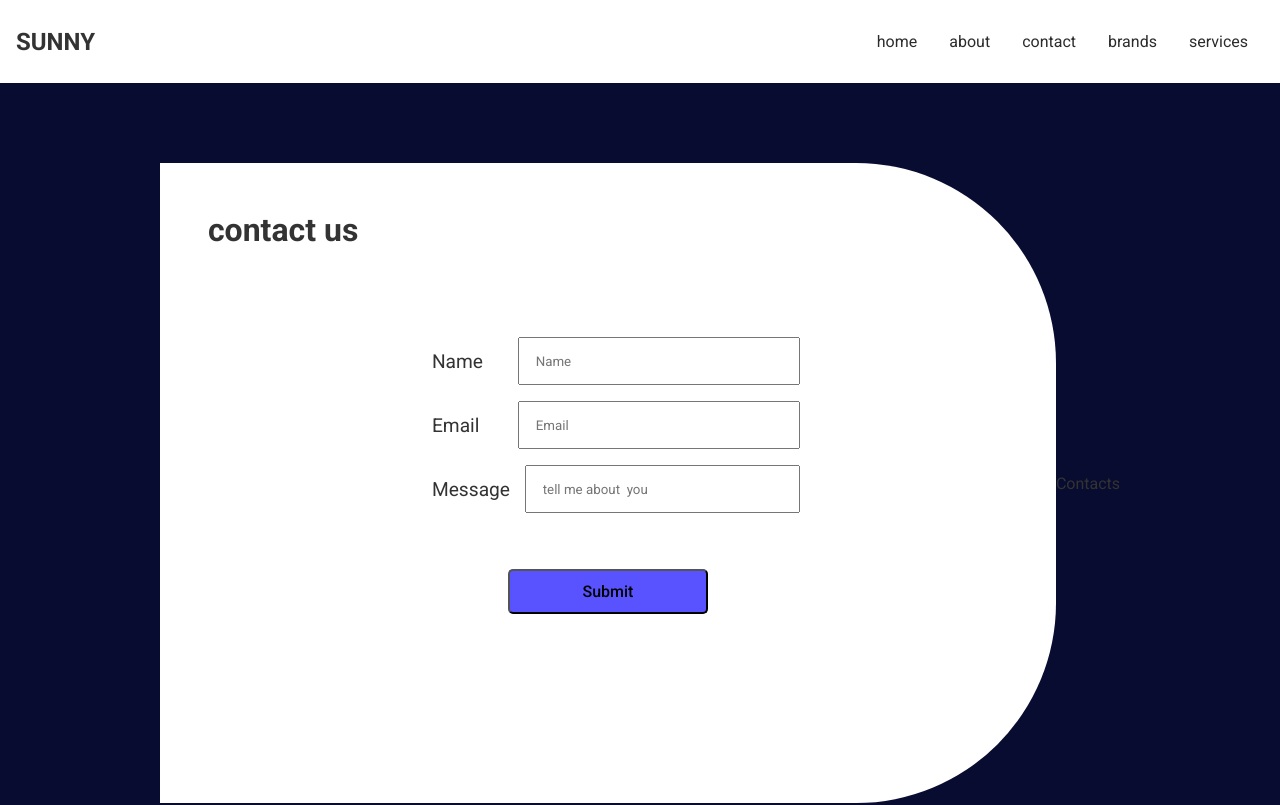
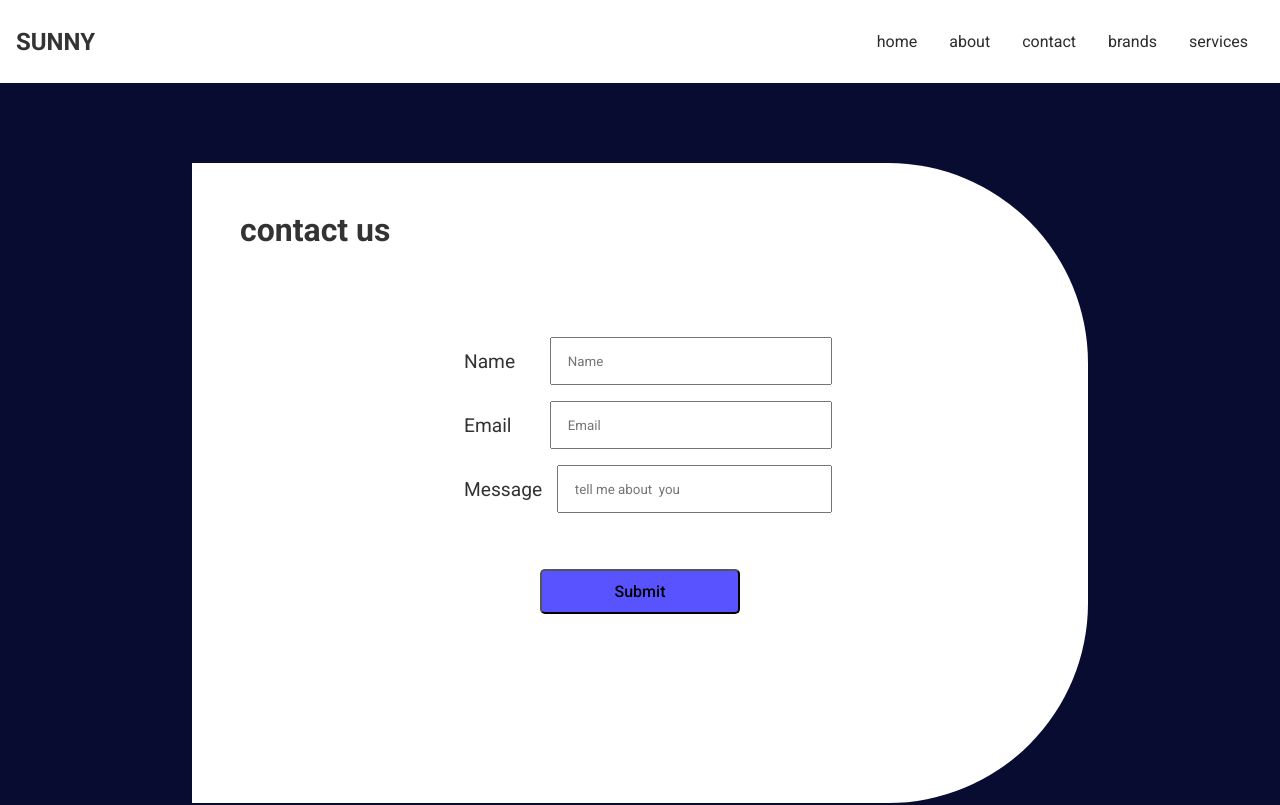
Before and after one commit to stxxcsxnny/memestore, a React (Vite) app: page /contact in a window 1280 px wide. Shown: the top 805 px of the page. Built offline with nearby package versions, Linux system fonts and the light colour scheme.

Commit message:
Update Contacts.jsx

```diff
--- a/src/components/Contacts.jsx
+++ b/src/components/Contacts.jsx
@@ -26,7 +26,7 @@ const Contacts = () => {
 
         </form>
       </main>
-      Contacts</div>
+      </div>
   )
 }
 
```
